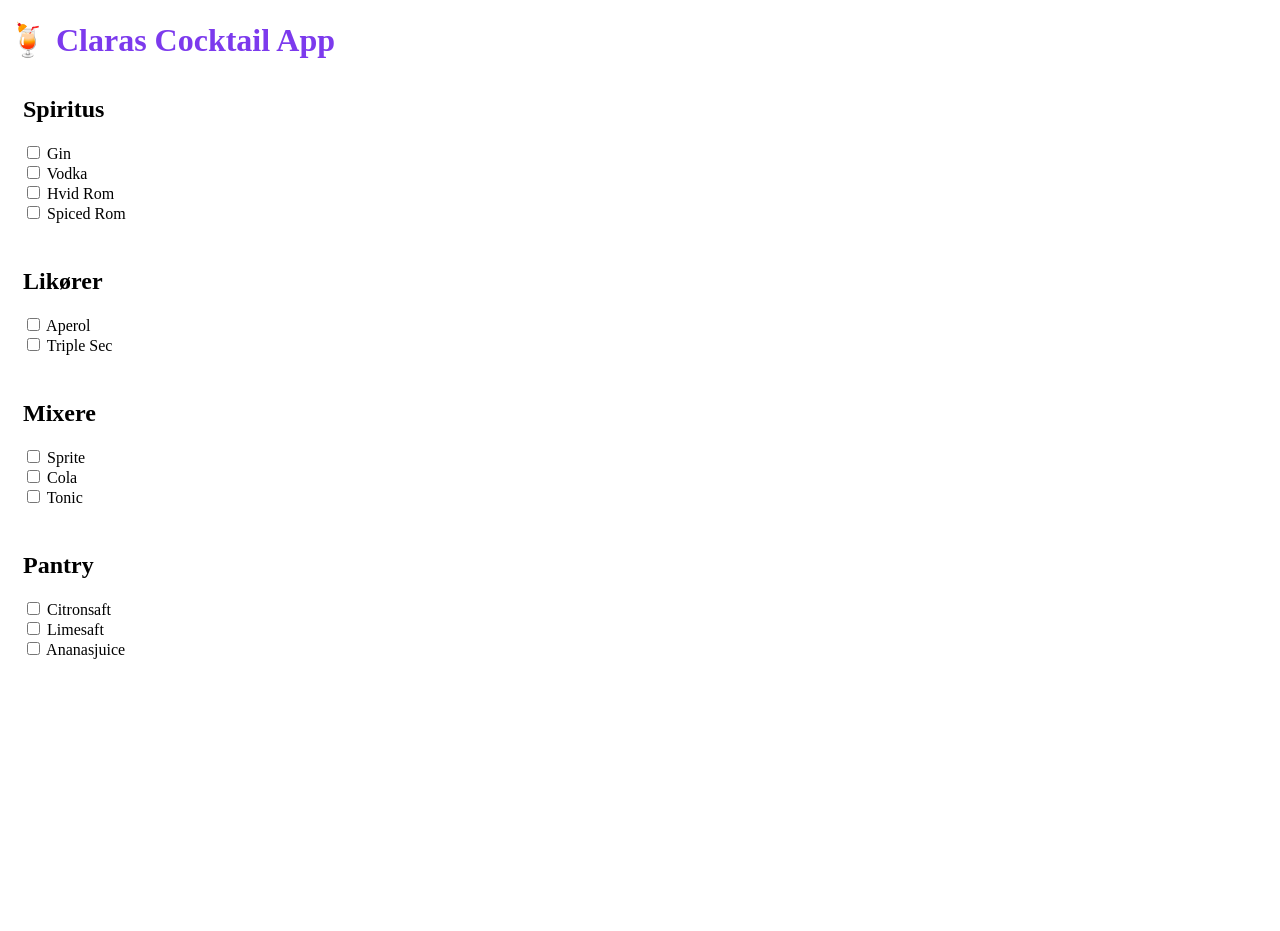
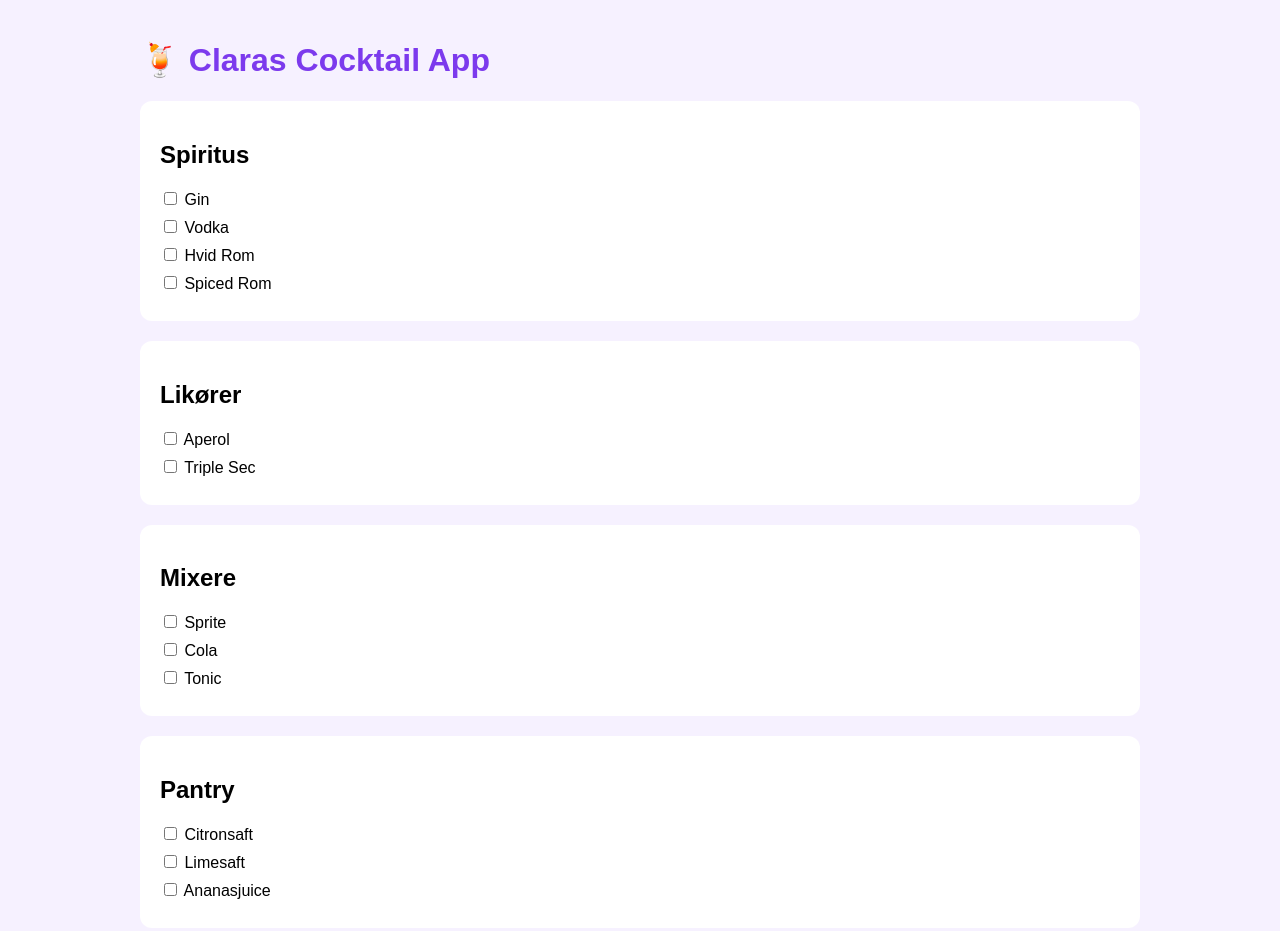
Before and after one commit to clara5sos/Coctail-app, a plain HTML site: page index.html in a window 1280 px wide. Before the commit the page ends 800 px from the top, so only its background shows below. Drawn offline with Linux system fonts and the light colour scheme.

Commit message:
Refactor checkbox logic and improve styling
Updated checkbox handling and styles in the HTML file.

```diff
--- a/index.html
+++ b/index.html
@@ -1,57 +1,38 @@
 <!DOCTYPE html>
 <html lang="da">
+
 <head>
 <meta charset="UTF-8">
 <meta name="viewport" content="width=device-width, initial-scale=1.0">
+
 <title>Claras Cocktail App</title>
 
 <style>
-    <script>
 
-// Find alle checkboxe
-const checkboxes = document.querySelectorAll('input[type="checkbox"]');
-
-// Indlæs gemte flueben
-checkboxes.forEach((checkbox, index) => {
-    const saved = localStorage.getItem('checkbox_' + index);
-
-    if(saved === 'true'){
-        checkbox.checked = true;
-    }
-
-    // Gem når man klikker
-    checkbox.addEventListener('change', () => {
-        localStorage.setItem(
-            'checkbox_' + index,
-            checkbox.checked
-        );
-    });
-});
-
-</script>
-
-body{
+body {
     font-family: Arial, sans-serif;
-    max-width: 900px;
+    background: #f6f1ff;
+    max-width: 1000px;
     margin: auto;
     padding: 20px;
-    background: #f8f4ff;
 }
 
-h1{
-    color:#7c3aed;
+h1 {
+    color: #7c3aed;
 }
 
-.kategori{
-    background:white;
-    padding:15px;
-    margin-bottom:15px;
-    border-radius:10px;
+.kategori {
+    background: white;
+    border-radius: 12px;
+    padding: 20px;
+    margin-bottom: 20px;
 }
 
-h2{
-    margin-top:0;
+label {
+    display: block;
+    margin: 8px 0;
 }
+
 </style>
 
 </head>
@@ -63,34 +44,106 @@ h2{
 <div class="kategori">
 <h2>Spiritus</h2>
 
-<label><input type="checkbox"> Gin</label><br>
-<label><input type="checkbox"> Vodka</label><br>
-<label><input type="checkbox"> Hvid Rom</label><br>
-<label><input type="checkbox"> Spiced Rom</label>
+<label>
+<input type="checkbox">
+Gin
+</label>
+
+<label>
+<input type="checkbox">
+Vodka
+</label>
+
+<label>
+<input type="checkbox">
+Hvid Rom
+</label>
+
+<label>
+<input type="checkbox">
+Spiced Rom
+</label>
+
 </div>
 
 <div class="kategori">
 <h2>Likører</h2>
 
-<label><input type="checkbox"> Aperol</label><br>
-<label><input type="checkbox"> Triple Sec</label>
+<label>
+<input type="checkbox">
+Aperol
+</label>
+
+<label>
+<input type="checkbox">
+Triple Sec
+</label>
+
 </div>
 
 <div class="kategori">
 <h2>Mixere</h2>
 
-<label><input type="checkbox"> Sprite</label><br>
-<label><input type="checkbox"> Cola</label><br>
-<label><input type="checkbox"> Tonic</label>
+<label>
+<input type="checkbox">
+Sprite
+</label>
+
+<label>
+<input type="checkbox">
+Cola
+</label>
+
+<label>
+<input type="checkbox">
+Tonic
+</label>
+
 </div>
 
 <div class="kategori">
 <h2>Pantry</h2>
 
-<label><input type="checkbox"> Citronsaft</label><br>
-<label><input type="checkbox"> Limesaft</label><br>
-<label><input type="checkbox"> Ananasjuice</label>
+<label>
+<input type="checkbox">
+Citronsaft
+</label>
+
+<label>
+<input type="checkbox">
+Limesaft
+</label>
+
+<label>
+<input type="checkbox">
+Ananasjuice
+</label>
+
 </div>
 
+<script>
+
+const checkboxes = document.querySelectorAll('input[type="checkbox"]');
+
+checkboxes.forEach((checkbox, index) => {
+
+    const gemt = localStorage.getItem('lager_' + index);
+
+    if (gemt === 'true') {
+        checkbox.checked = true;
+    }
+
+    checkbox.addEventListener('change', () => {
+        localStorage.setItem(
+            'lager_' + index,
+            checkbox.checked
+        );
+    });
+
+});
+
+</script>
+
 </body>
+
 </html>
```
